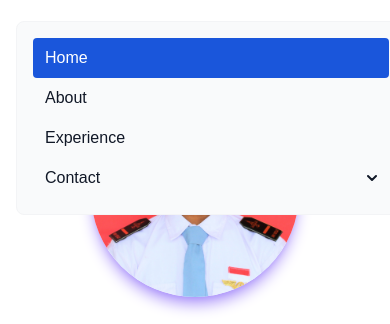
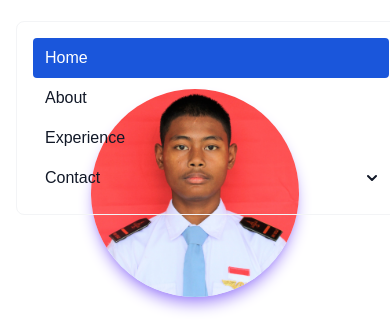
Before and after one commit to AbidAbiyyuImani/portofolio, a website: page public/index.html in a window 390 px wide. Both pictures are taken after a click on the button "Open main menu". Shown: the part 59-383 px from the top of the page. Drawn offline with nearby package versions, Linux system fonts and the light colour scheme.

Commit message:
remove bg white

```diff
--- a/public/index.html
+++ b/public/index.html
@@ -22,7 +22,7 @@
               </svg>
           </button>
           <div class="hidden absolute md:static top-16 w-full md:block md:w-auto" id="navbar-dropdown">
-            <ul class="flex flex-col font-medium p-4 md:p-0 mt-4 border border-gray-100 rounded-lg bg-gray-50 md:space-x-8 rtl:space-x-reverse md:flex-row md:mt-0 md:border-0 md:bg-white dark:bg-gray-800 md:dark:bg-gray-900 dark:border-gray-700">
+            <ul class="flex flex-col font-medium p-4 md:p-0 mt-4 border border-gray-100 rounded-lg bg-transparent md:space-x-8 rtl:space-x-reverse md:flex-row md:mt-0 md:border-0 dark:border-gray-700">
               <li>
                 <a data-aos="fade-right" href="#" class="block py-2 px-3 text-white bg-blue-700 rounded md:bg-transparent md:text-blue-700 md:p-0 md:dark:text-blue-500 dark:bg-blue-600 md:dark:bg-transparent" aria-current="page">Home</a>
               </li>
```
